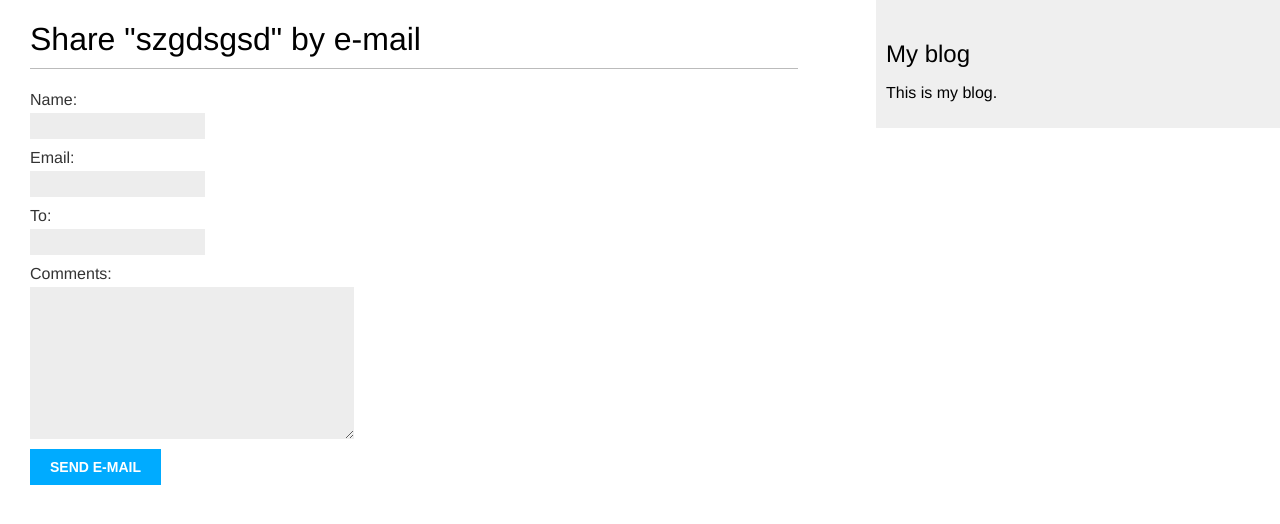
After one commit to ffederico322/django_blog, a Django app: page /blog/8/share/ in a window 1280 px wide. The commit adds this page. Shown: the top 524 px of the page. Run offline with Django 5.2, Linux system fonts and the light colour scheme; data comes from the database, SQL or seed files in the repository.

Commit message:
made the form to send emails

```diff
--- /dev/null
+++ b/blog/forms.py
@@ -0,0 +1,9 @@
+from django import forms
+
+
+class EmailPostForm(forms.Form):
+    name = forms.CharField(max_length=25)
+    email = forms.EmailField()
+    to = forms.EmailField()
+    comments = forms.CharField(required=False,
+                               widget=forms.Textarea)
--- a/blog/templates/blog/post/detail.html
+++ b/blog/templates/blog/post/detail.html
@@ -8,4 +8,9 @@
     Published {{ post.publish }} by {{ post.author }}
   </p>
   {{ post.body|linebreaks }}
+  <p>
+    <a href="{% url "blog:post_share" post.id %}">
+        Share this post
+    </a>
+  </p>
 {% endblock %}
--- /dev/null
+++ b/blog/templates/blog/post/share.html
@@ -0,0 +1,19 @@
+{% extends "blog/base.html" %}
+
+{% block title %}Share a post{% endblock %}
+
+{% block content %}
+  {% if sent %}
+    <h1>E-mail successfully sent</h1>
+    <p>
+      "{{ post.title }}" was successfully sent to {{ form.cleaned_data.to }}.
+    </p>
+  {% else %}
+    <h1>Share "{{ post.title }}" by e-mail</h1>
+    <form method="post" novalidate>
+      {{ form.as_p }}
+      {% csrf_token %}
+      <input type="submit" value="Send e-mail">
+    </form>
+  {% endif %}
+{% endblock %}
--- a/blog/urls.py
+++ b/blog/urls.py
@@ -10,4 +10,6 @@ urlpatterns = [
     path('<int:year>/<int:month>/<int:day>/<slug:post>/',
          views.post_detail,
          name='post_detail'),
+    path('<int:post_id>/share/',
+         views.post_share, name='post_share'),
 ]
--- a/blog/views.py
+++ b/blog/views.py
@@ -1,9 +1,11 @@
+from django.core.mail import send_mail, backends
 from django.http import Http404
 from django.shortcuts import render, get_object_or_404
 from django.core.paginator import Paginator, EmptyPage, PageNotAnInteger
 from django.views.generic import ListView
 
 from .models import Post
+from .forms import EmailPostForm
 
 
 class PostListView(ListView):
@@ -43,3 +45,28 @@ def post_detail(request, year, month, day, post):
     return render(request,
                   'blog/post/detail.html',
                   {'post': post})
+
+
+def post_share(request, post_id):
+    # Извлечение поста по идентификатору id
+    post = get_object_or_404(Post, id=post_id, status=Post.Status.PUBLISHED)
+    sent = False
+
+    if request.method == 'POST':
+        # Форма передана на обработку
+        form = EmailPostForm(request.POST)
+        if form.is_valid():
+            # Поля формы успешно прошли валидацию
+            cd = form.cleaned_data
+            post_url = request.build_absolute_uri(post.get_absolute_url())
+            subject = f"{cd['name']} recommends you read {post.title}"
+            message = f"Read {post.title} at {post_url}\n\n" \
+                      f"{cd['name']}'s comments: {cd['comments']}"
+            send_mail(subject, message, 'your_email@example.com', [cd['to']])
+            sent = True
+    else:
+        # GET запрос, пустая форма
+        form = EmailPostForm()
+
+    # Возвращаем всегда, чтобы избежать None
+    return render(request, 'blog/post/share.html', {'post': post, 'form': form, 'sent': sent})
--- a/django_blog/settings.py
+++ b/django_blog/settings.py
@@ -125,3 +125,5 @@ STATIC_URL = 'static/'
 # https://docs.djangoproject.com/en/5.1/ref/settings/#default-auto-field
 
 DEFAULT_AUTO_FIELD = 'django.db.models.BigAutoField'
+
+EMAIL_BACKEND = 'django.core.mail.backends.console.EmailBackend'
```
